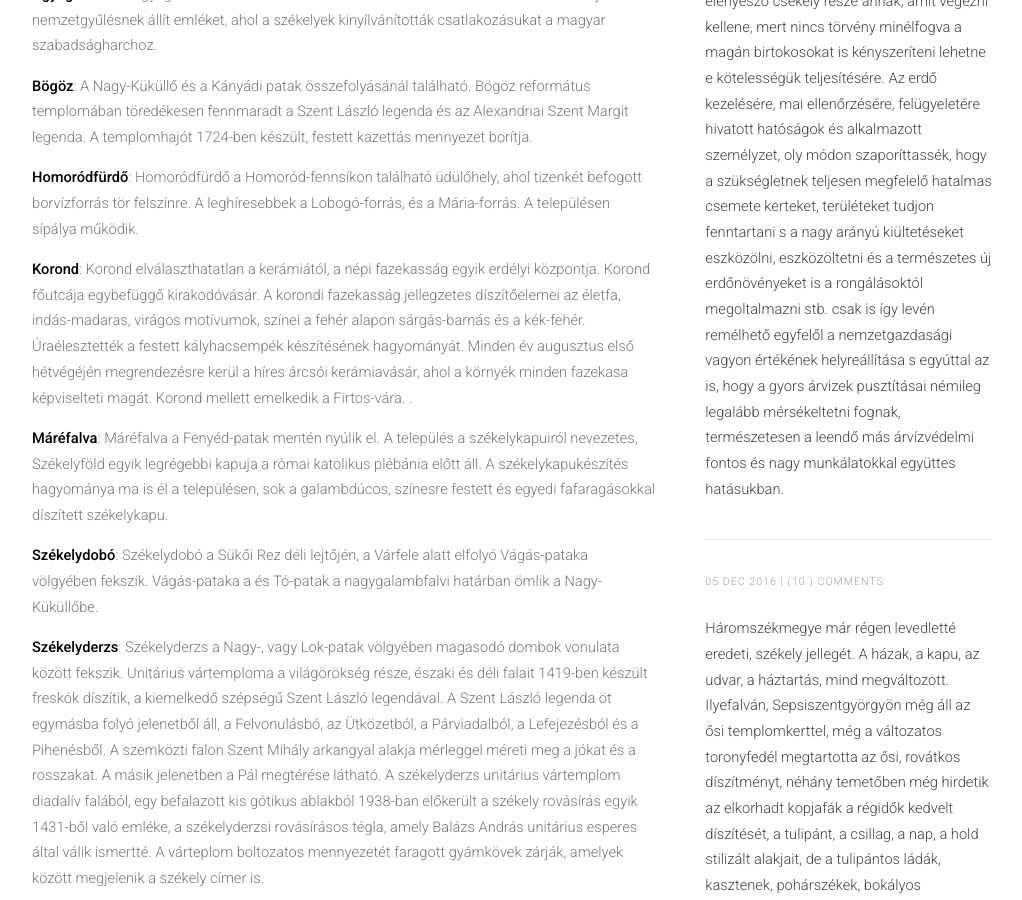
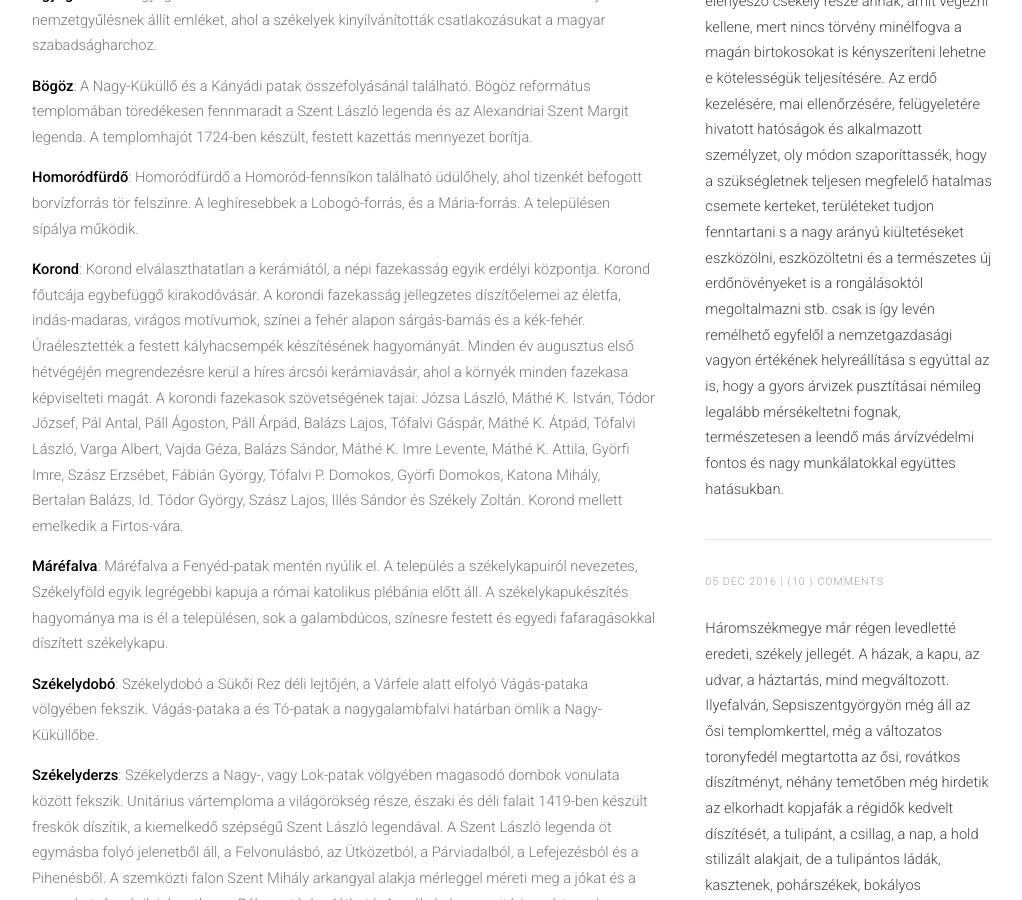
Before and after one commit to siculia/siculia.github.io, a Jekyll site: the page built from siculia-udvarhelyszek.html, in a window 1280 px wide and 900 px high, scrolled down 2055 px. Shown: the whole window, without its empty margins (128-1150 px from the left). Built offline with Jekyll 4.4.1, drawn with Linux system fonts in a browser that asks for light colours; nearby versions of some CDN libraries; library files that are not in the unit come from our copies.

Commit message:
Korondi fazekasok

```diff
--- a/siculia-udvarhelyszek.html
+++ b/siculia-udvarhelyszek.html
@@ -74,7 +74,7 @@ layout: default
 							<p style="text-align: left;"><b>Agyagfalva</b>: Az Agyagfalván felállított emlékmű az 1848. október 16-án kezdődött székely nemzetgyűlésnek állít emléket, ahol a székelyek kinyílvánították csatlakozásukat a magyar szabadságharchoz.</p>
 							<p style="text-align: left;"><b>Bögöz</b>: A Nagy-Küküllő és a Kányádi patak összefolyásánál található. Bögöz református templomában töredékesen fennmaradt a Szent László legenda és az Alexandriai Szent Margit legenda. A templomhajót 1724-ben készült, festett kazettás mennyezet borítja.</p>
 							<p style="text-align: left;"><b>Homoródfürdő</b>: Homoródfürdő a Homoród-fennsíkon található üdülőhely, ahol tizenkét befogott borvízforrás tör felszínre. A leghíresebbek a Lobogó-forrás, és a Mária-forrás. A településen sípálya működik.</p>
-							<p style="text-align: left;"><b>Korond</b>: Korond elválaszthatatlan a kerámiától, a népi fazekasság egyik erdélyi központja. Korond főutcája egybefüggő kirakodóvásár. A korondi fazekasság jellegzetes  díszítőelemei az életfa, indás-madaras, virágos motívumok, színei a fehér alapon sárgás-barnás és a kék-fehér. Úraélesztették a festett kályhacsempék készítésének hagyományát. Minden év augusztus első hétvégéjén megrendezésre kerül a híres árcsói kerámiavásár, ahol a környék minden fazekasa képviselteti magát. Korond mellett emelkedik a Firtos-vára. .</p>
+							<p style="text-align: left;"><b>Korond</b>: Korond elválaszthatatlan a kerámiától, a népi fazekasság egyik erdélyi központja. Korond főutcája egybefüggő kirakodóvásár. A korondi fazekasság jellegzetes  díszítőelemei az életfa, indás-madaras, virágos motívumok, színei a fehér alapon sárgás-barnás és a kék-fehér. Úraélesztették a festett kályhacsempék készítésének hagyományát. Minden év augusztus első hétvégéjén megrendezésre kerül a híres árcsói kerámiavásár, ahol a környék minden fazekasa képviselteti magát. A korondi fazekasok szövetségének tajai:  Józsa László, Máthé K. István, Tódor József, Pál Antal, Páll Ágoston, Páll Árpád, Balázs Lajos, Tófalvi Gáspár, Máthé K. Átpád, Tófalvi László, Varga Albert, Vajda Géza, Balázs Sándor, Máthé K. Imre Levente, Máthé K. Attila, Györfi Imre, Szász Erzsébet, Fábián György, Tófalvi P. Domokos, Györfi Domokos, Katona Mihály, Bertalan Balázs, Id. Tódor György, Szász Lajos, Illés Sándor és Székely Zoltán. Korond mellett emelkedik a Firtos-vára.</p>
 							<p style="text-align: left;"><b>Máréfalva</b>: Máréfalva a Fenyéd-patak mentén nyúlik el. A település a székelykapuiról nevezetes, Székelyföld egyik legrégebbi kapuja a római katolikus plébánia előtt áll. A székelykapukészítés hagyománya ma is él a településen, sok a galambdúcos, színesre festett és egyedi fafaragásokkal díszített székelykapu.</p>
 							<p style="text-align: left;"><b>Székelydobó</b>: Székelydobó a Sükői Rez déli lejtőjén, a Várfele alatt elfolyó Vágás-pataka völgyében fekszik. Vágás-pataka a és Tó-patak a nagygalambfalvi határban ömlik a Nagy-Küküllőbe.</p>
 							<p style="text-align: left;"><b>Székelyderzs</b>: Székelyderzs a Nagy-, vagy Lok-patak völgyében magasodó dombok vonulata között fekszik. Unitárius vártemploma a világörökség része, északi és déli falait  1419-ben készült freskók díszítik, a kiemelkedő szépségű Szent László legendával.  A Szent László legenda öt egymásba folyó jelenetből áll, a Felvonulásbó, az Ütközetból, a Párviadalból, a Lefejezésból és a Pihenésből. A szemközti falon Szent Mihály arkangyal alakja mérleggel méreti meg a jókat és a rosszakat. A másik jelenetben a Pál megtérése látható. A székelyderzs unitárius vártemplom diadalív falából, egy befalazott kis gótikus ablakból 1938-ban előkerült  a székely rovásírás egyik 1431-ből való emléke, a székelyderzsi rovásírásos tégla, amely Balázs András unitárius esperes által válik ismertté.  A várteplom boltozatos mennyezetét faragott gyámkövek zárják, amelyek között megjelenik a székely címer is.</p>
```
